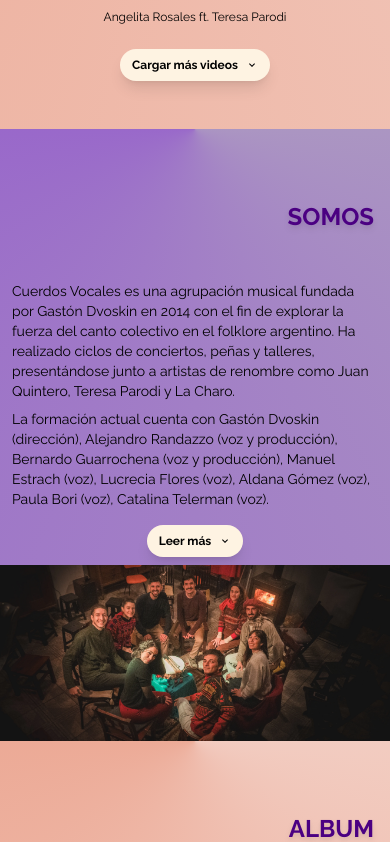
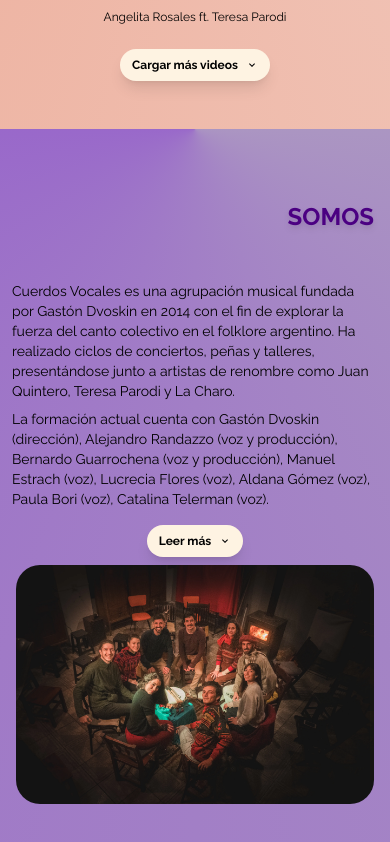
Before and after one commit to gastondvoskin/cuerdos-vocales, a React (Vite) app: page / in a window 390 px wide. Shown: the part 1320-2162 px from the top of the page. Built offline with nearby package versions, Linux system fonts and the light colour scheme; grey boxes are pictures that could not be loaded.

Commit message:
Responsive WeAre.tsx

```diff
--- a/src/components-reusable/SectionContainer.tsx
+++ b/src/components-reusable/SectionContainer.tsx
@@ -9,10 +9,9 @@ const SectionContainer: React.FC<ISectionContainer> = ({ section, children, /* c
     <section
       id={section}
       className={`
-        flex flex-col items-center
+        flex flex-col items-center pb-10
         ${orangeBgSections.includes(section) && "bg-[conic-gradient(at_top,_#f5ddd6,_#e99981)]"}
         ${purpleBgSections.includes(section) && "bg-[conic-gradient(at_top,_#b4acbe,_#9052ce)]"}
-        ${section === SECTIONS.WE_ARE ? "pb-0" : "pb-10"}
         ${section === SECTIONS.CONTACT ? "pt-10" : "pt-16"}
         ${section === SECTIONS.HOME && "pt-5 pb-0"}
       `}
@@ -25,6 +24,7 @@ const SectionContainer: React.FC<ISectionContainer> = ({ section, children, /* c
 export default SectionContainer;
 
 
-//
+// OLD
 // ${orangeBgSections.includes(section) && "bg-[conic-gradient(at_top,_#fad5cb,_#ffffff)]"}
 // ${purpleBgSections.includes(section) && "bg-[conic-gradient(at_top,_#eadffa,_#fcd3c8)]"}
+// ${section === SECTIONS.WE_ARE ? "pb-0" : "pb-10"}
--- a/src/sections/WeAre.tsx
+++ b/src/sections/WeAre.tsx
@@ -33,7 +33,7 @@ const WeAre = () => {
       <ImageComponent
         src={circular2}
         alt="Integrantes de Cuerdos Vocales mirando a cámara"
-        className="w-full h-44 object-cover"
+        className="w-11/12 max-w-lg rounded-3xl"
       />
     </SectionContainer>
   );
```
